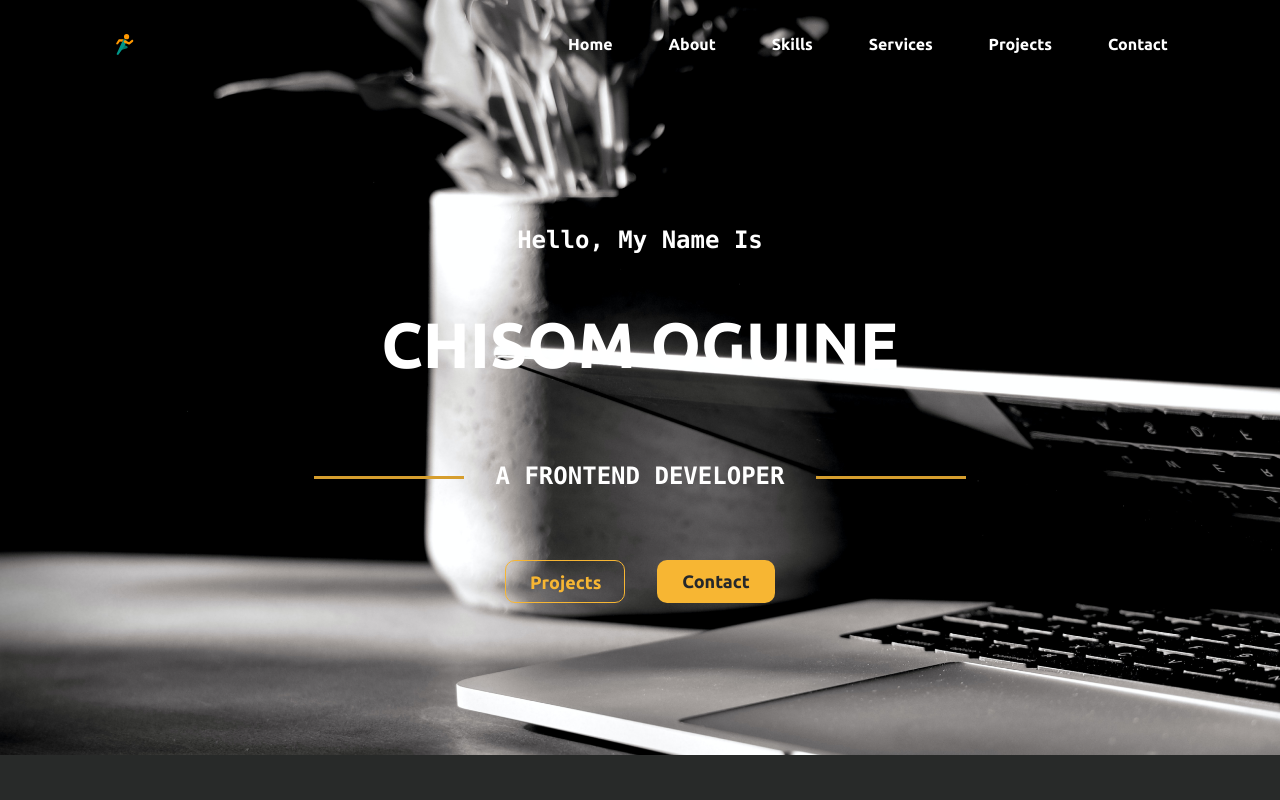
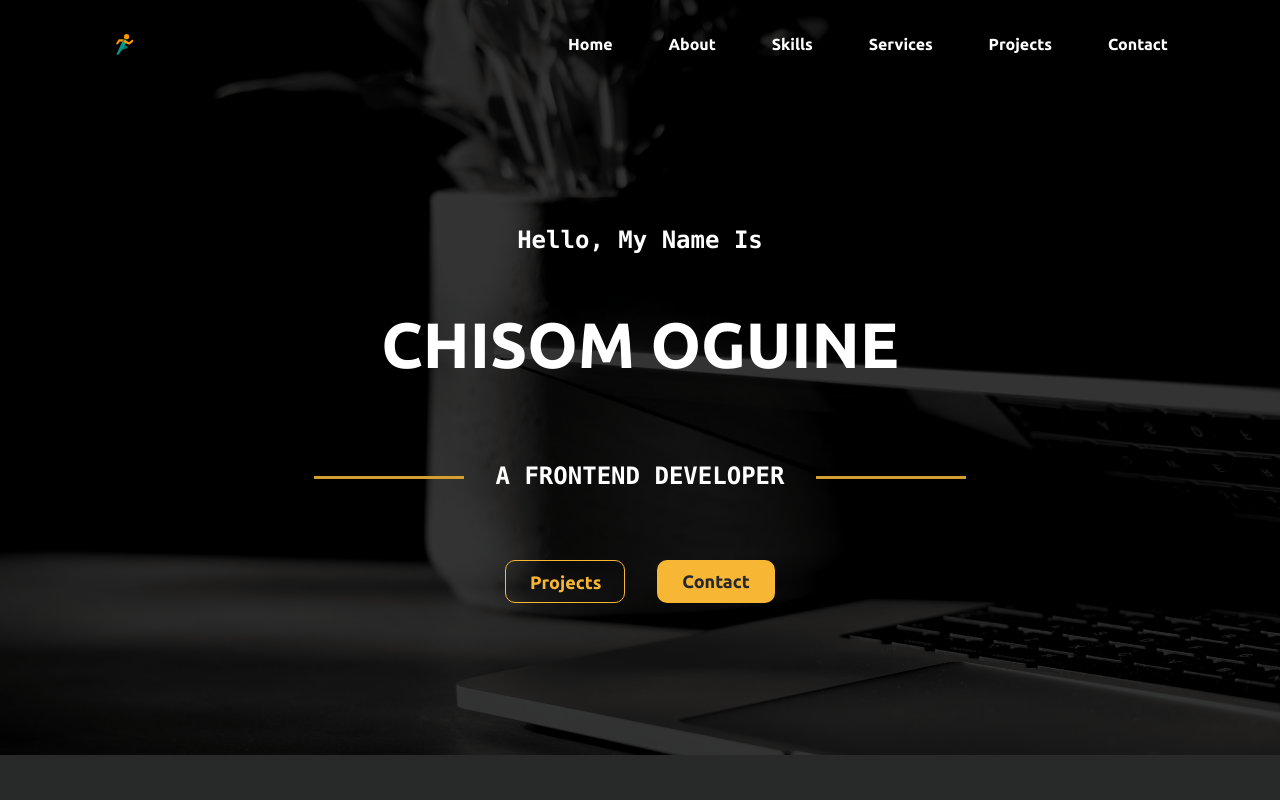
Before and after one commit to chilara/my-portfolio, a React (Create React App) app: page / in a window 1280 px wide. Shown: the top 800 px of the page. Built offline with nearby package versions, Linux system fonts and the light colour scheme.

Commit message:
modified all files and more

```diff
--- a/src/Components/Header.js
+++ b/src/Components/Header.js
@@ -8,6 +8,7 @@ const Header = () => {
         style={{
           display: "flex",
           flexDirection: "column",
+          backgroundColor: "transparent",
         }}
       >
         <h6
--- a/src/Pages/Home.js
+++ b/src/Pages/Home.js
@@ -52,8 +52,12 @@ const skillList = [
 const Home = () => {
   return (
     <section>
-      <Navbar />
-      <Header />
+      <div className={Styles.headerImage}>
+        <main>
+          <Navbar />
+          <Header />
+        </main>
+      </div>
       <About />
       <div
         className={Styles.skillsContainer}
--- a/src/Styles/Content.module.css
+++ b/src/Styles/Content.module.css
@@ -53,3 +53,13 @@
 .skillsContainer div h4 {
   @apply py-3;
 }
+
+.headerImage {
+  @apply bg-fixed bg-no-repeat bg-cover;
+  background-image: url("../../public/headerlogo.png");
+}
+
+.headerImage main {
+  @apply;
+  background-color: rgba(1, 1, 1, 0.8);
+}
--- a/src/Styles/Header.module.css
+++ b/src/Styles/Header.module.css
@@ -22,7 +22,6 @@
 
 .HeaderContainer {
   @apply text-center py-48 bg-cover bg-no-repeat;
-  background-image: url("../../public/headerlogo.png");
 }
 .HeaderContainer h6 {
   @apply font-mono text-white mt-3;
--- a/tailwind.config.js
+++ b/tailwind.config.js
@@ -5,7 +5,12 @@ module.exports = {
   },
   purge: [],
   theme: {
-    extend: {},
+    extend: {
+      spacing: {
+        128: "32rem",
+        144: "36rem",
+      },
+    },
   },
   variants: {},
   plugins: [],
```
